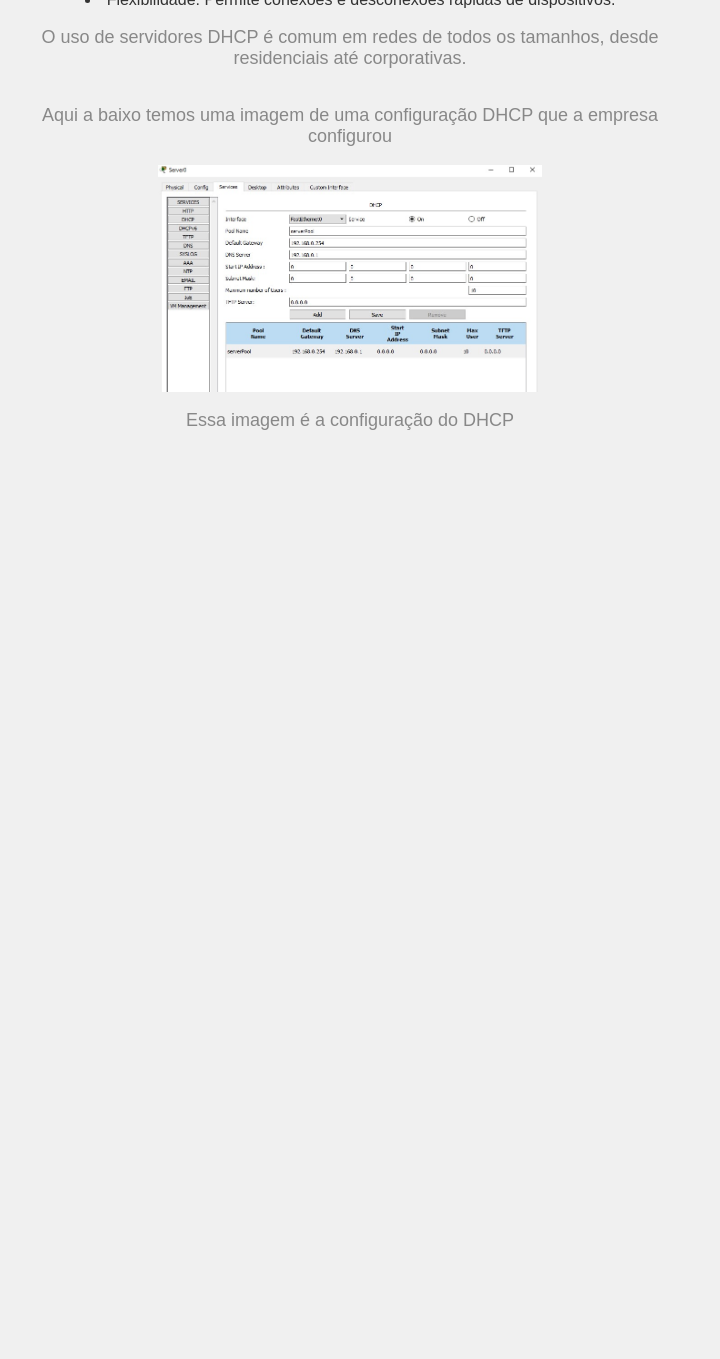
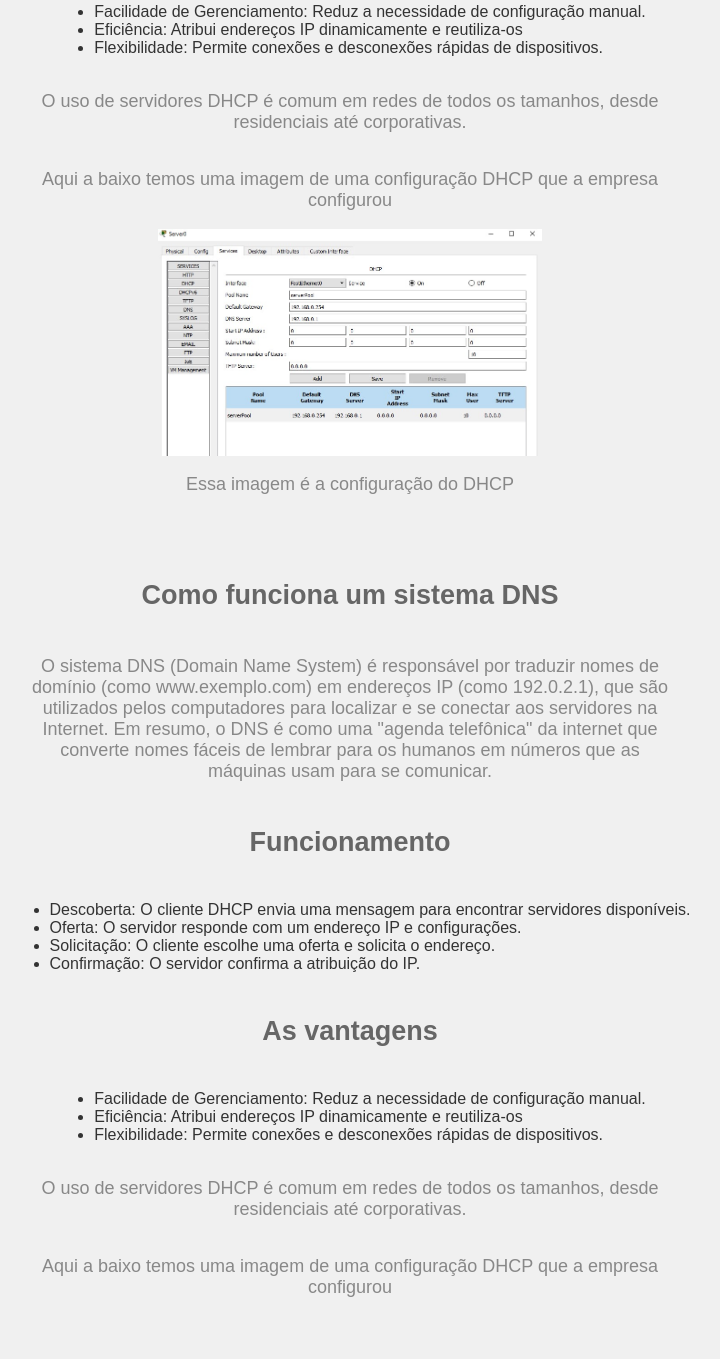
Before and after one commit to manuelaguima/site_web_situacao_aprendizagem, a plain HTML site: page servicos.html in a window 1280 px wide. Shown: the part 1241-2600 px from the top of the page, without its empty margins (290-1010 px from the left). Before the commit the page ends 1710 px from the top, so only its background shows below. Drawn offline with Linux system fonts and the light colour scheme.

Commit message:
nova versao 15_10

```diff
--- a/servicos.html
+++ b/servicos.html
@@ -34,20 +34,25 @@
             <h2>A tabela de valores com cada tipo de rede:  </h2>
             <img src="Black Grey Modern Minimal Service Price List.png" id="imagemTabela">
         </section>
+
         <section>
             <h3>Como funciona um sistema DHCP</h3>
             <p>Um servidor DHCP é um dispositivo ou software que atribui automaticamente endereços IP e configurações de rede a dispositivos conectados. Ele simplifica o processo de configuração da rede, permitindo que os dispositivos obtenham suas informações de rede de forma automática, em vez de configurá-las manualmente.</p>
             <h3>Funcionamento</h3>
-
+                  <ul>
                     <li>Descoberta: O cliente DHCP envia uma mensagem para encontrar servidores disponíveis.</li>
                     <li>Oferta: O servidor responde com um endereço IP e configurações.</li>
                     <li>Solicitação: O cliente escolhe uma oferta e solicita o endereço.</li>
                     <li>Confirmação: O servidor confirma a atribuição do IP.</li>
 
+                  </ul>
+
             <h3>As vantagens</h3>
+                <ul>
                     <li>Facilidade de Gerenciamento: Reduz a necessidade de configuração manual.</li>
                     <li>Eficiência: Atribui endereços IP dinamicamente e reutiliza-os</li>
                     <li>Flexibilidade: Permite conexões e desconexões rápidas de dispositivos. </li>
+                </ul>
 
 
             <p>O uso de servidores DHCP é comum em redes de todos os tamanhos, desde residenciais até corporativas.</p>
@@ -56,6 +61,29 @@
             <img src="dhcp.jpg" id="imagemTabela">
             <p>Essa imagem é a configuração do DHCP</p>
         </section>
+  <section>
+        <h3>Como funciona um sistema DNS</h3>
+        <p>O sistema DNS (Domain Name System) é responsável por traduzir nomes de domínio (como www.exemplo.com) em endereços IP (como 192.0.2.1), que são utilizados pelos computadores para localizar e se conectar aos servidores na Internet. Em resumo, o DNS é como uma "agenda telefônica" da internet que converte nomes fáceis de lembrar para os humanos em números que as máquinas usam para se comunicar.</p>
+        <h3>Funcionamento</h3>
+              <ul>
+                <li>Descoberta: O cliente DHCP envia uma mensagem para encontrar servidores disponíveis.</li>
+                <li>Oferta: O servidor responde com um endereço IP e configurações.</li>
+                <li>Solicitação: O cliente escolhe uma oferta e solicita o endereço.</li>
+                <li>Confirmação: O servidor confirma a atribuição do IP.</li>
+
+              </ul>
+
+        <h3>As vantagens</h3>
+            <ul>
+                <li>Facilidade de Gerenciamento: Reduz a necessidade de configuração manual.</li>
+                <li>Eficiência: Atribui endereços IP dinamicamente e reutiliza-os</li>
+                <li>Flexibilidade: Permite conexões e desconexões rápidas de dispositivos. </li>
+            </ul>
+
+
+        <p>O uso de servidores DHCP é comum em redes de todos os tamanhos, desde residenciais até corporativas.</p>
+        <p>Aqui a baixo temos uma imagem de uma configuração DHCP que a empresa configurou</p>
+<section>
 
 
 
--- a/style.css
+++ b/style.css
@@ -80,6 +80,9 @@ p {
     width: 50vw;
 }
 
+ul {
+    text-align: start;
+}
 
 nav ul li a.active {
     background-color: #a9a9a9;
```
Also changed, not shown: Black Grey Modern Minimal Service Price List.png. Lines whose indentation alone changed are shown as unchanged.
